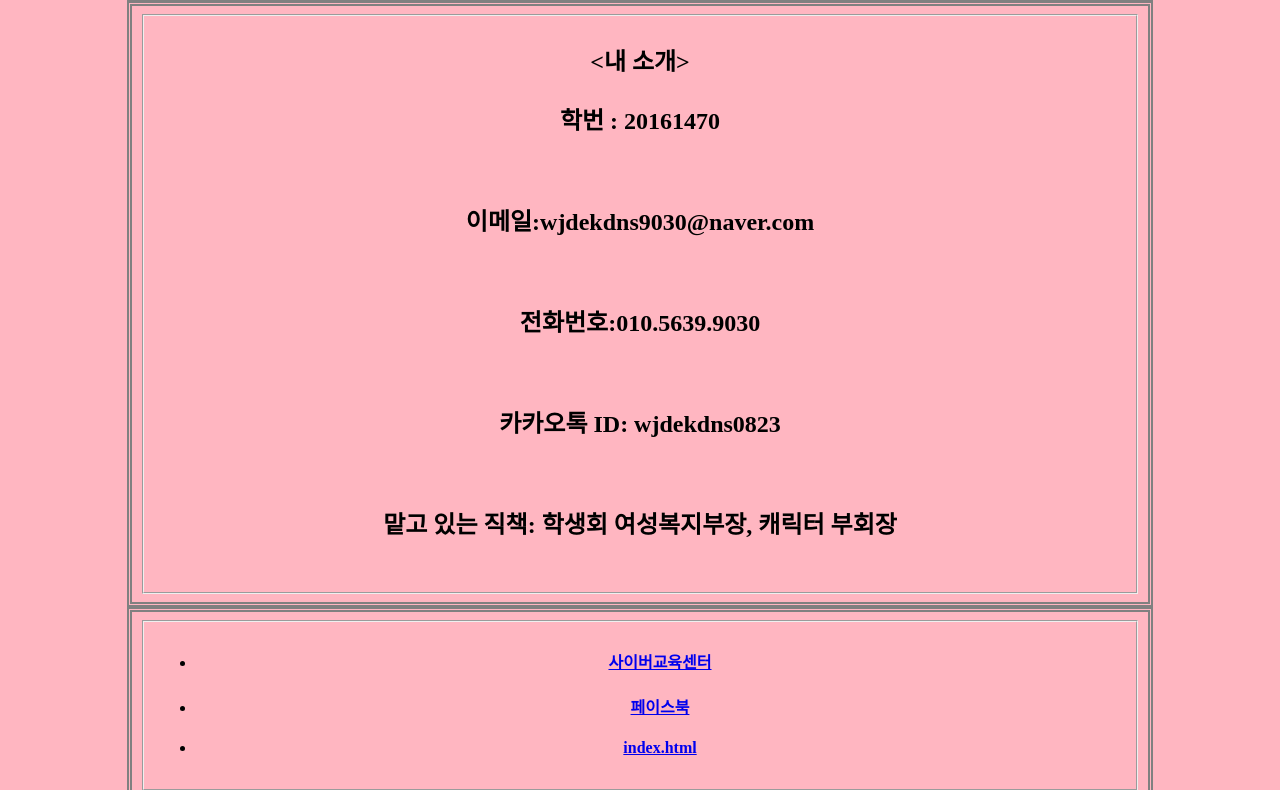
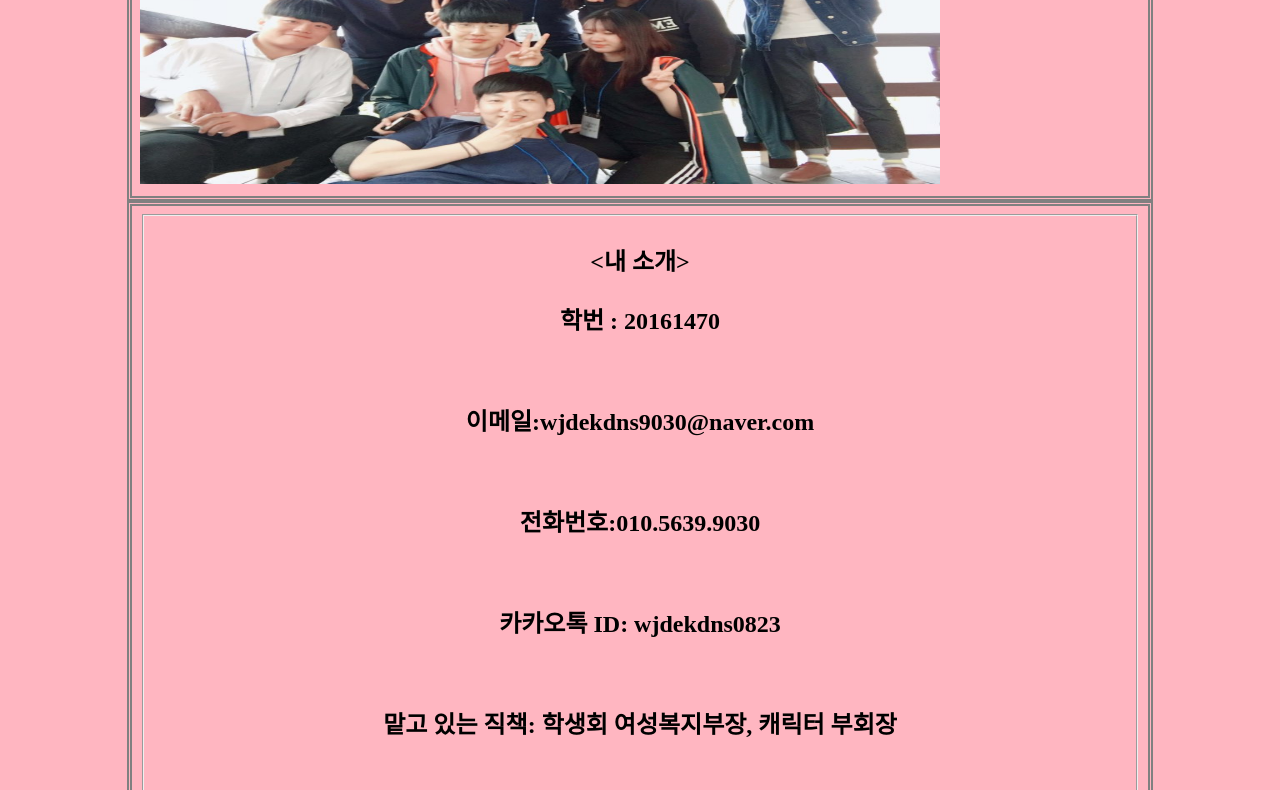
Before and after one commit to wjdekdns9030/wjdekdns9030.github.io, a plain HTML site: page portfolio.html in a window 1280 px wide. Shown: the part 251-1041 px from the top of the page. Drawn offline with nearby package versions, Linux system fonts and the light colour scheme.

Commit message:
Create portfolio.html

```diff
--- a/portfolio.html
+++ b/portfolio.html
@@ -13,7 +13,7 @@
 #index{text-align:center}
   header, nav, section, article, aside, footer
   {border:5px double gray;  margin: 0 auto; padding:8px; width:1000px; }
-  header img {width:990px; height:100px;}
+  header img {width:800px; height:300px;}
   section{width:1000px;}
   section section {width:960px; border: 1px dotted;}
   footer{height:50px; clear:both;}
```
